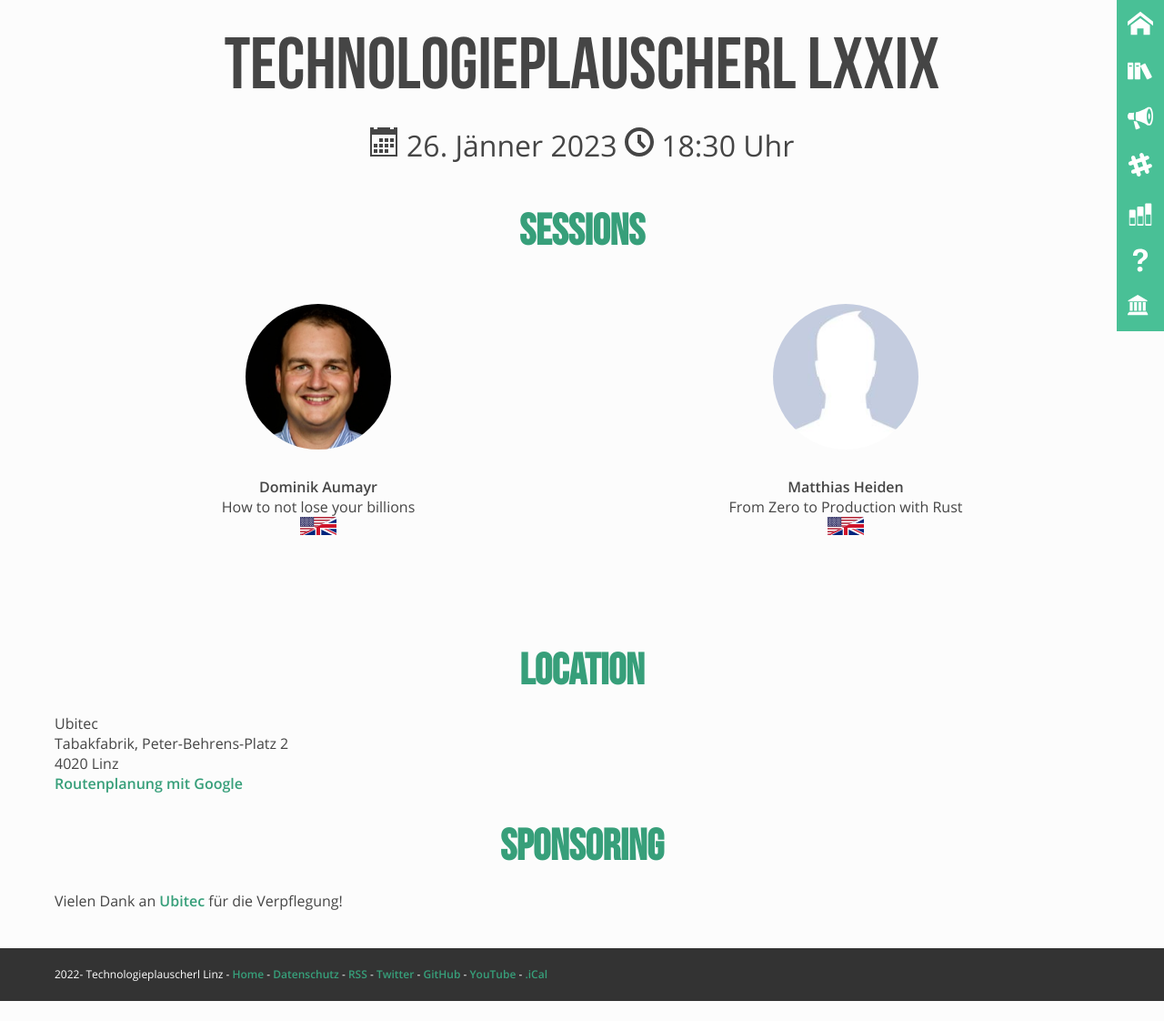
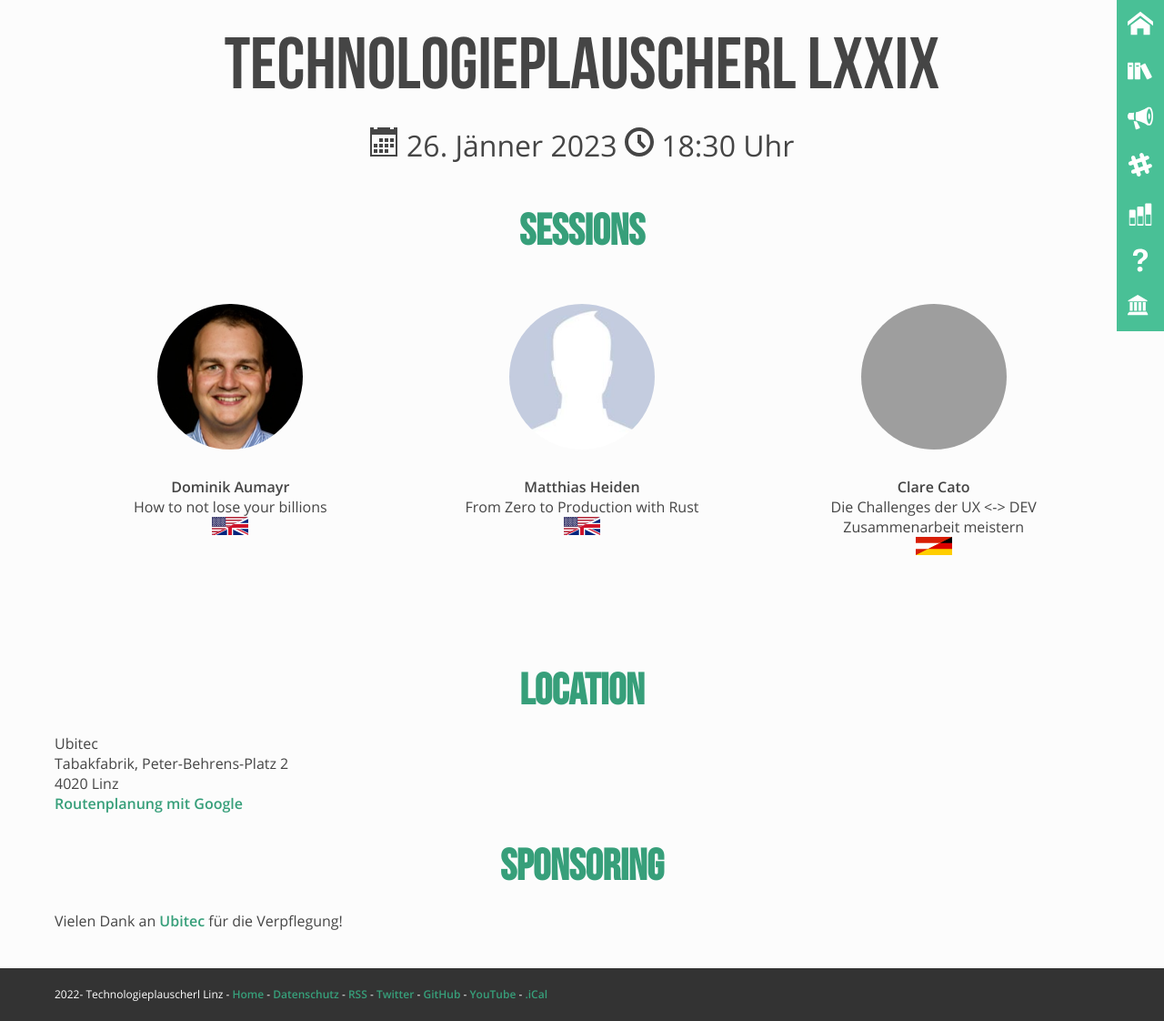
Before and after one commit to mericanAncer127/plauscherl, a Jekyll site: the page built from _plauscherl/79.html, in a window 1280 px wide. Shown: the whole page at 91% size. Built offline with Jekyll 4.4.1, drawn with Linux system fonts in a browser that asks for light colours; before the commit the page ends 1100 px from its top, so only the background shows below that; grey boxes are pictures that could not be loaded.

Commit message:
Update 79.html

```diff
--- a/_plauscherl/79.html
+++ b/_plauscherl/79.html
@@ -35,4 +35,8 @@ speakers:
    talk: "From Zero to Production with Rust"
    img: "/img/speaker_no_image.jpg"
    language: en
+-
+   name: "Clare Cato"
+   talk: "Die Challenges der UX <-> DEV Zusammenarbeit meistern"
+   img: "/img/speaker-avatars/clare-cato.jpg"
 ---
```
